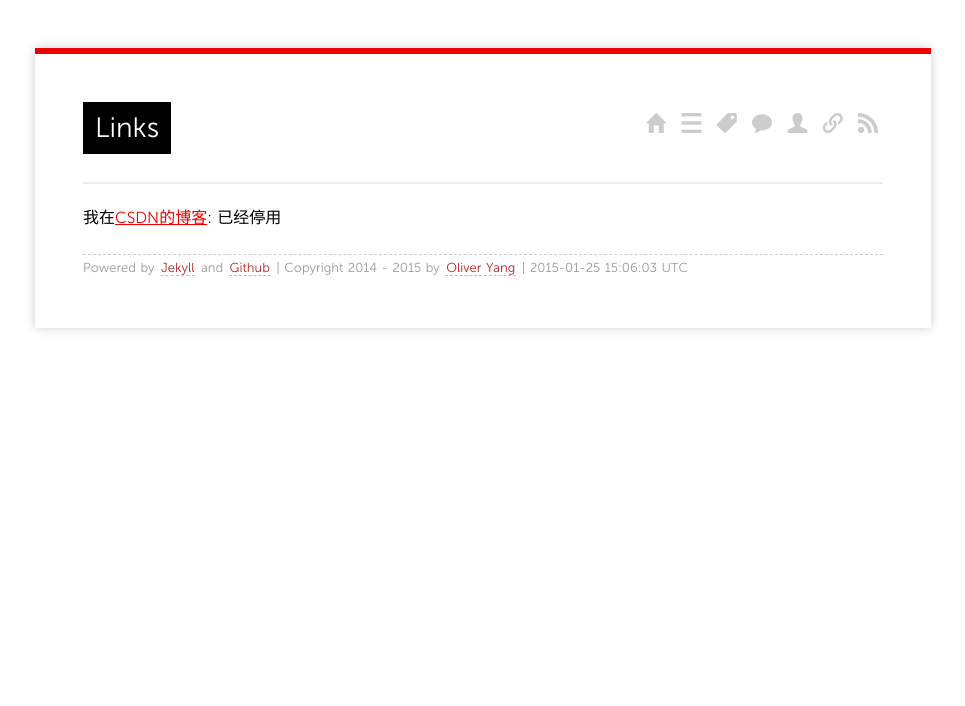
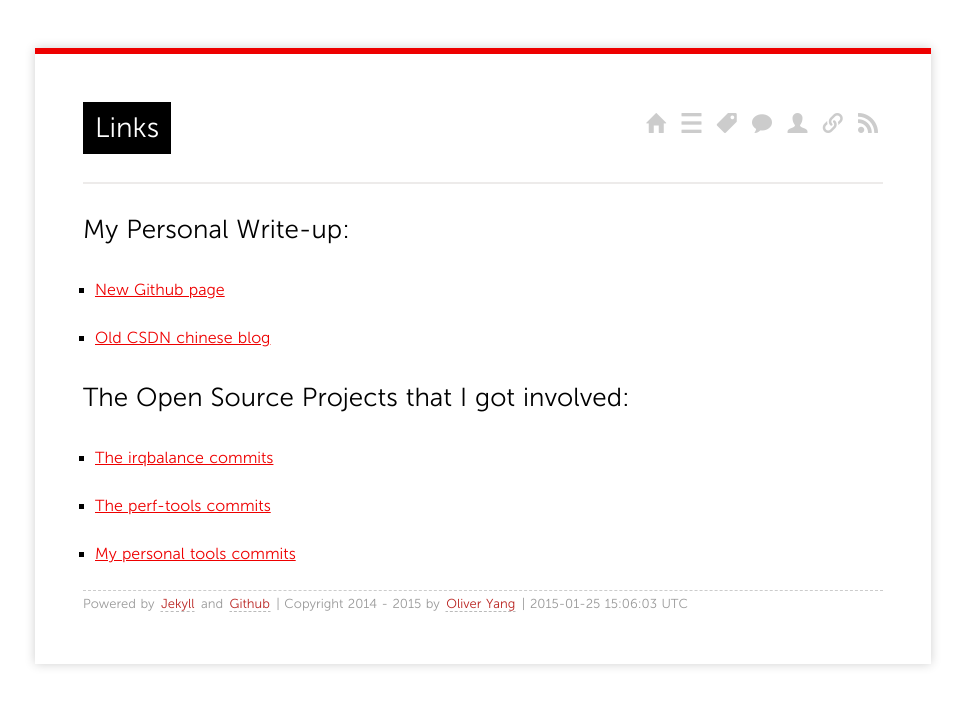
Before and after one commit to yangoliver/yangoliver.github.io, a Jekyll site: the page built from links/index.md, in a window 1280 px wide. Shown: the top 706 px of the page, without its empty margins (157-1122 px from the left). Built offline with Jekyll 4.4.1, drawn with Linux system fonts in a browser that asks for light colours; Markdown is read by kramdown in place of the engine named in the settings; comment, search, counter and statistics services are not loaded.

Commit message:
Wrote a new blog for Github dev experiences.
Updated the about and links page as well.

Signed-off-by: Yong Yang <yangoliver@gmail.com>

```diff
--- a/links/index.md
+++ b/links/index.md
@@ -4,5 +4,17 @@ layout: page
 comments: yes
 ---
 
+##My Personal Write-up:
 
-我在[CSDN的博客](http://blog.csdn.net/yayong): 已经停用
+- [New Github page](http://yangoliver.github.io)
+
+- [Old CSDN chinese blog](http://blog.csdn.net/yayong)
+
+
+##The Open Source Projects that I got involved:
+
+- [The irqbalance commits](https://github.com/Irqbalance/irqbalance/commits?author=yangoliver)
+
+- [The perf-tools commits](https://github.com/brendangregg/perf-tools/commits?author=yangoliver)
+
+- [My personal tools commits](https://github.com/yangoliver/mytools/commits?author=yangoliver)
```
Also changed, not shown: _posts/2015/2015-01-25-first-experience-on-github.md (added, +24 -0 lines), about/index.md (+3 -3 lines).
